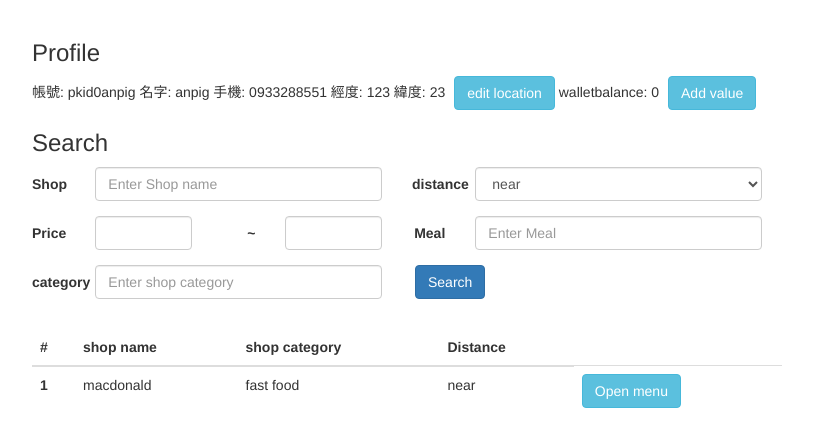
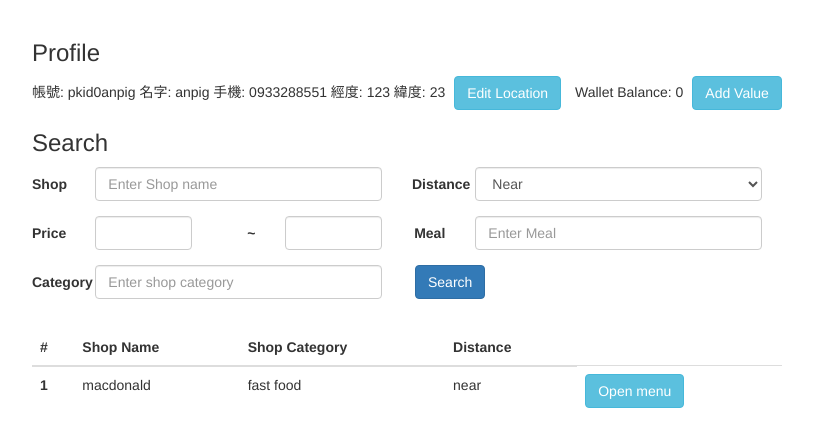
Before and after one commit to anpig/db-project, a PHP site: page /nav.php in a window 1280 px wide. Shown: the part 52-499 px from the top of the page, without its empty margins (38-851 px from the left). Run offline with PHP 8.4, Linux system fonts and the light colour scheme; a user stored in the database is signed in; data comes from the database, SQL or seed files in the repository.

Commit message:
Fixed nav.php fixed shitty indents and capitalize some word

```diff
--- a/nav.php
+++ b/nav.php
@@ -39,7 +39,6 @@
 </head>
 
 <body>
-
   <nav class="navbar navbar-inverse">
     <div class="container-fluid">
       <div class="navbar-header">
@@ -64,8 +63,8 @@
               echo "帳號: $account 名字: $name 手機: $phone_number 經度: $location_longitude 緯度: $location_latitude";
             ?>
 
-            <button type="button " style="margin-left: 5px;" class=" btn btn-info " data-toggle="modal"
-            data-target="#location">edit location</button>
+            <button type="button " style="margin-left: 5px; margin-right: 10px;" class=" btn btn-info " data-toggle="modal"
+            data-target="#location">Edit Location</button>
             <!--  -->
             <div class="modal fade" id="location"  data-backdrop="static" tabindex="-1" role="dialog" aria-labelledby="staticBackdropLabel" aria-hidden="true">
               <div class="modal-dialog  modal-sm">
@@ -73,13 +72,13 @@
                   <div class="modal-content">
                     <div class="modal-header">
                       <button type="button" class="close" data-dismiss="modal">&times;</button>
-                      <h4 class="modal-title">edit location</h4>
+                      <h4 class="modal-title">Edit Location</h4>
                     </div>
                     <div class="modal-body form-group">
-                      <label class="control-label" for="latitude">latitude</label>
+                      <label class="control-label" for="latitude">Latitude</label>
                       <input type="text" name="latitude" class="form-control" id="latitude" placeholder="enter latitude">
                       <br>
-                      <label class="control-label" for="longitude">longitude</label>
+                      <label class="control-label" for="longitude">Longitude</label>
                       <input type="text" name="longitude" class="form-control" id="longitude" placeholder="enter longitude">
                     </div>
                     <div class="modal-footer form-group">
@@ -90,21 +89,18 @@
                 </form>
               </div>
             </div>
-
-
-
             <!--  -->
-            walletbalance: <?php echo $row['balance']; ?>
+            <span>Wallet Balance: <?php echo $row['balance']; ?></span>
             <!-- Modal -->
             <button type="button " style="margin-left: 5px;" class=" btn btn-info " data-toggle="modal"
-              data-target="#myModal">Add value</button>
+              data-target="#myModal">Add Value</button>
             <div class="modal fade" id="myModal"  data-backdrop="static" tabindex="-1" role="dialog" aria-labelledby="staticBackdropLabel" aria-hidden="true">
               <div class="modal-dialog  modal-sm">
                 <form action="edit_balance.php" method="post">
                   <div class="modal-content">
                     <div class="modal-header">
                       <button type="button" class="close" data-dismiss="modal">&times;</button>
-                      <h4 class="modal-title">Add value</h4>
+                      <h4 class="modal-title">Add Value</h4>
                     </div>
                     <div class="modal-body">
                       <input type="text" class="form-control" id="value" name="value" placeholder="enter add value">
@@ -117,12 +113,7 @@
               </div>
             </div>
           </div>
-
         </div>
-
-        <!--
-
-             -->
         <h3>Search</h3>
         <div class=" row  col-xs-8">
           <form class="form-horizontal" action="/action_page.php">
@@ -131,33 +122,23 @@
               <div class="col-sm-5">
                 <input type="text" class="form-control" placeholder="Enter Shop name">
               </div>
-              <label class="control-label col-sm-1" for="distance">distance</label>
+              <label class="control-label col-sm-1" for="distance">Distance</label>
               <div class="col-sm-5">
-
-
                 <select class="form-control" id="sel1">
-                  <option>near</option>
-                  <option>medium </option>
-                  <option>far</option>
-
+                  <option>Near</option>
+                  <option>Medium </option>
+                  <option>Far</option>
                 </select>
               </div>
-
             </div>
-
             <div class="form-group">
-
               <label class="control-label col-sm-1" for="Price">Price</label>
               <div class="col-sm-2">
-
                 <input type="text" class="form-control">
-
               </div>
               <label class="control-label col-sm-1" for="~">~</label>
               <div class="col-sm-2">
-
                 <input type="text" class="form-control">
-
               </div>
               <label class="control-label col-sm-1" for="Meal">Meal</label>
               <div class="col-sm-5">
@@ -168,20 +149,15 @@
                 </datalist>
               </div>
             </div>
-
             <div class="form-group">
-              <label class="control-label col-sm-1" for="category"> category</label>
-
-
+              <label class="control-label col-sm-1" for="category"> Category</label>
                 <div class="col-sm-5">
                   <input type="text" list="categorys" class="form-control" id="category" placeholder="Enter shop category">
                   <datalist id="categorys">
                     <option value="fast food">
-
                   </datalist>
                 </div>
                 <button type="submit" style="margin-left: 18px;"class="btn btn-primary">Search</button>
-
             </div>
           </form>
         </div>
@@ -191,33 +167,24 @@
               <thead>
                 <tr>
                   <th scope="col">#</th>
-
-                  <th scope="col">shop name</th>
-                  <th scope="col">shop category</th>
+                  <th scope="col">Shop Name</th>
+                  <th scope="col">Shop Category</th>
                   <th scope="col">Distance</th>
-
                 </tr>
               </thead>
               <tbody>
                 <tr>
                   <th scope="row">1</th>
-
                   <td>macdonald</td>
                   <td>fast food</td>
-
                   <td>near </td>
-                  <td>  <button type="button" class="btn btn-info " data-toggle="modal" data-target="#macdonald">Open menu</button></td>
-
+                  <td><button type="button" class="btn btn-info " data-toggle="modal" data-target="#macdonald">Open menu</button></td>
                 </tr>
-
-
               </tbody>
             </table>
-
             <!-- Modal -->
             <div class="modal fade" id="macdonald"  data-backdrop="static" tabindex="-1" role="dialog" aria-labelledby="staticBackdropLabel" aria-hidden="true">
               <div class="modal-dialog">
-
                 <!-- Modal content-->
                 <div class="modal-content">
                   <div class="modal-header">
@@ -225,8 +192,6 @@
                     <h4 class="modal-title">menu</h4>
                   </div>
                   <div class="modal-body">
-         <!--  -->
-
                     <div class="row">
                       <div class="  col-xs-12">
                         <table class="table" style=" margin-top: 15px;">
@@ -266,13 +231,10 @@
 
                               <td><input type="checkbox" id="cbox2" value="coffee"></td>
                             </tr>
-
                           </tbody>
                         </table>
                       </div>
-
                     </div>
-         <!--  -->
                   </div>
                   <div class="modal-footer">
                     <button type="button" class="btn btn-default" data-dismiss="modal">Order</button>
```
Lines whose indentation alone changed are shown as unchanged.
